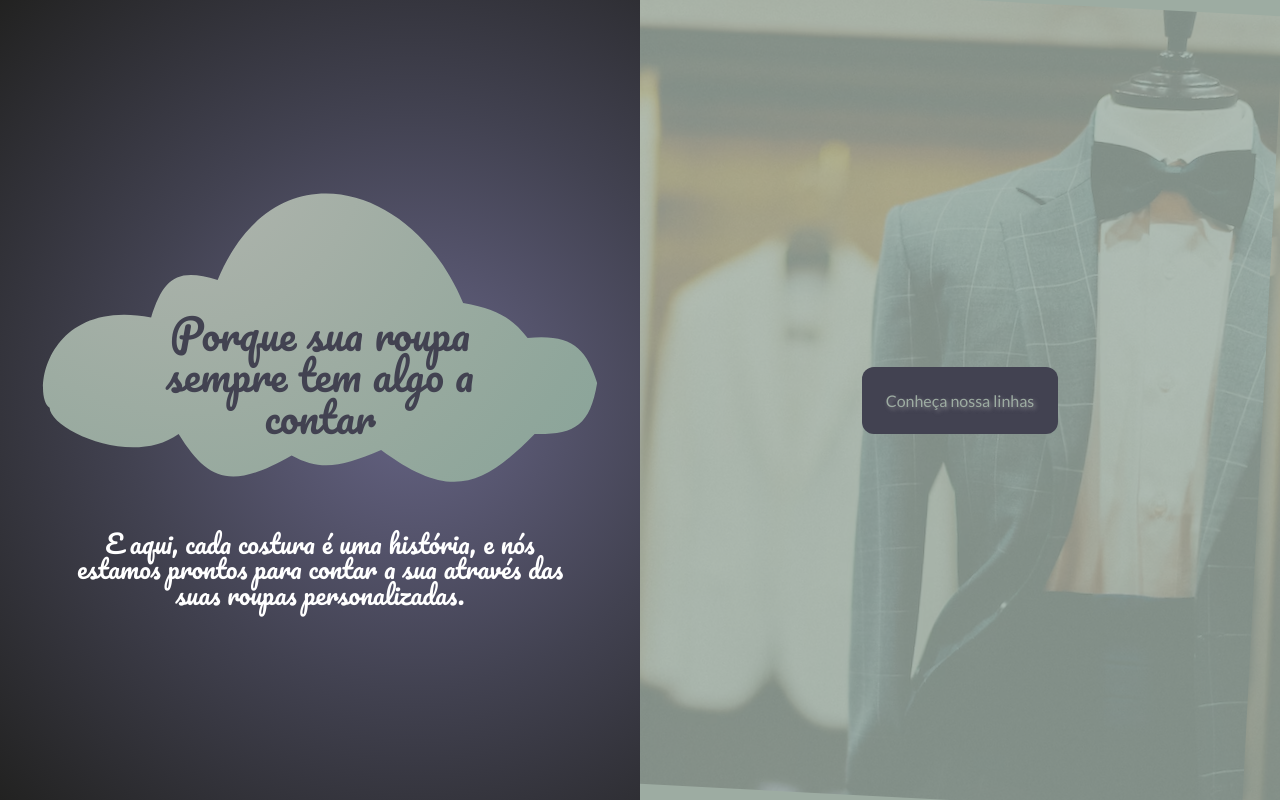
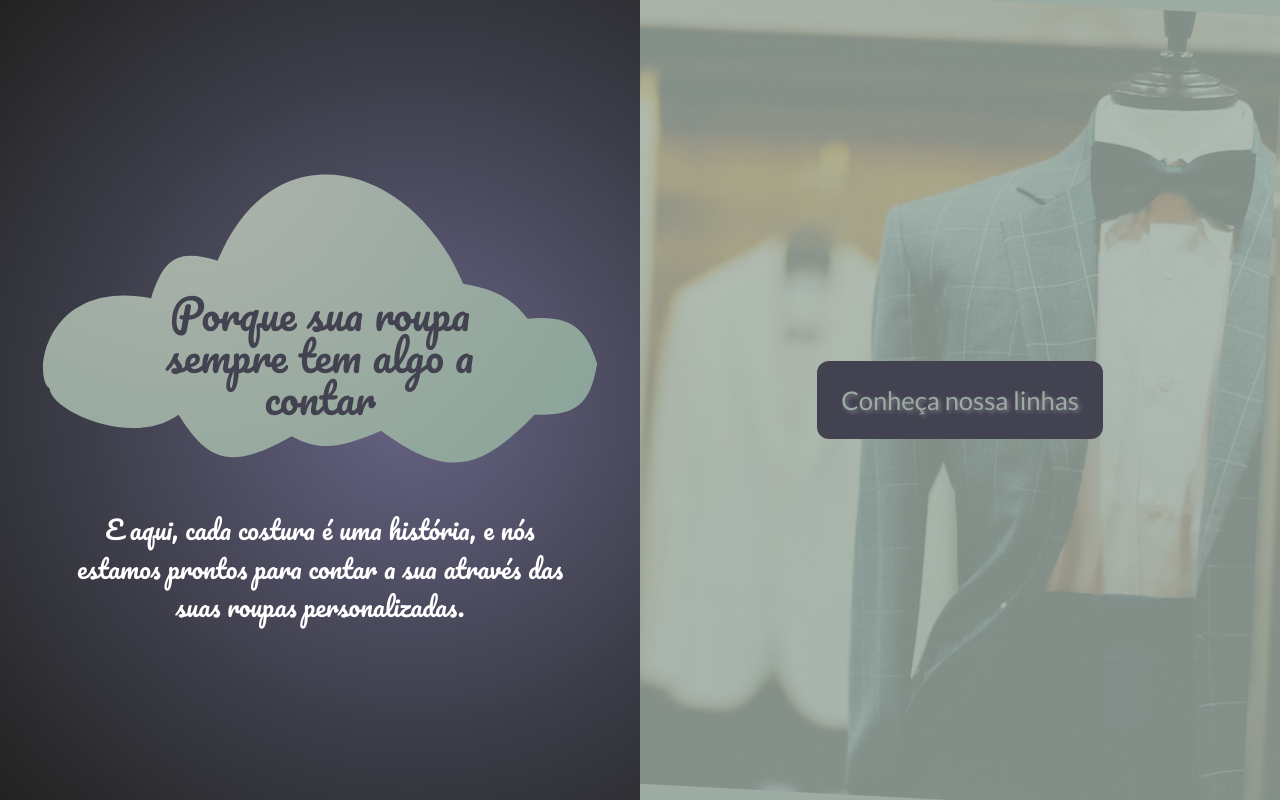
Before and after one commit to JCDMeira/clothing-store, a React (Vite) app: page / in a window 1280 px wide. Built offline with nearby package versions, Linux system fonts and the light colour scheme.

Commit message:
feat: add product page

```diff
--- a/src/Pages/Home/index.tsx
+++ b/src/Pages/Home/index.tsx
@@ -1,7 +1,9 @@
 import React from "react";
 import Styles from "./styles.module.scss";
+import { useNavigate } from "react-router-dom";
 
 export const Home: React.FC = () => {
+  const navigate = useNavigate();
   return (
     <div className={Styles.wrapper}>
       <div className={Styles.content}>
@@ -11,7 +13,7 @@ export const Home: React.FC = () => {
           </div>
         </div>
 
-        <h1 className={Styles["contrat-white"]}>
+        <h1 className={Styles["contrast-white"]}>
           E aqui, cada costura é uma história, e nós estamos prontos para contar
           a sua através das suas roupas personalizadas.
         </h1>
@@ -19,7 +21,9 @@ export const Home: React.FC = () => {
 
       <div className={Styles["cta-wrapper"]}>
         <div />
-        <button>Conheça nossa linhas</button>
+        <button onClick={() => navigate("/products")}>
+          Conheça nossa linhas
+        </button>
       </div>
     </div>
   );
--- a/src/Pages/Home/styles.module.scss
+++ b/src/Pages/Home/styles.module.scss
@@ -56,10 +56,11 @@ $secundary-color: #424251;
   font-size: 2.6rem;
 }
 
-.contrat-white {
+.contrast-white {
   margin-top: 3rem;
   text-align: center;
   font-size: 1.6rem;
+  line-height: 150%;
   color: #fff;
   max-width: 500px;
 }
@@ -87,7 +88,7 @@ $secundary-color: #424251;
     border: none;
     padding: 24px;
     border-radius: 12px;
-    font-size: 1rem;
+    font-size: 1.6rem;
     color: $primary-color;
     text-shadow: rgba(196 196 196 / 51%) 2px 2px 4px;
     cursor: pointer;
--- /dev/null
+++ b/src/Pages/Product/index.tsx
@@ -0,0 +1,9 @@
+import React from "react";
+
+export const Product: React.FC = () => {
+  return (
+    <div>
+      <h1>Produtos</h1>
+    </div>
+  );
+};
--- a/src/Pages/index.ts
+++ b/src/Pages/index.ts
@@ -1 +1,2 @@
 export * from "./Home";
+export * from "./Product";
--- a/src/Routes/index.tsx
+++ b/src/Routes/index.tsx
@@ -1,11 +1,13 @@
 import { Routes, Route, BrowserRouter } from "react-router-dom";
-import { Home } from "../Pages";
+import { Home, Product } from "../Pages";
 
 export const RouteSelect = () => {
   return (
     <BrowserRouter>
       <Routes>
         <Route path="/" element={<Home />} />
+        <Route path="/products" element={<Product />} />
+        <Route path="*" element={<Home />} />
       </Routes>
     </BrowserRouter>
   );
```
